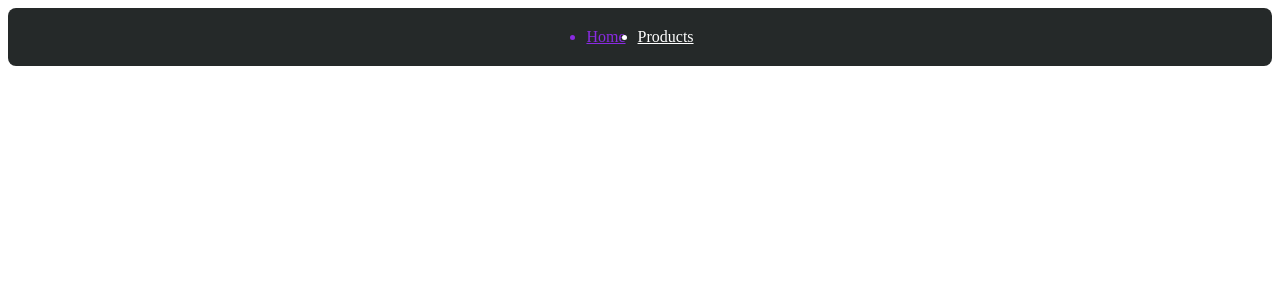
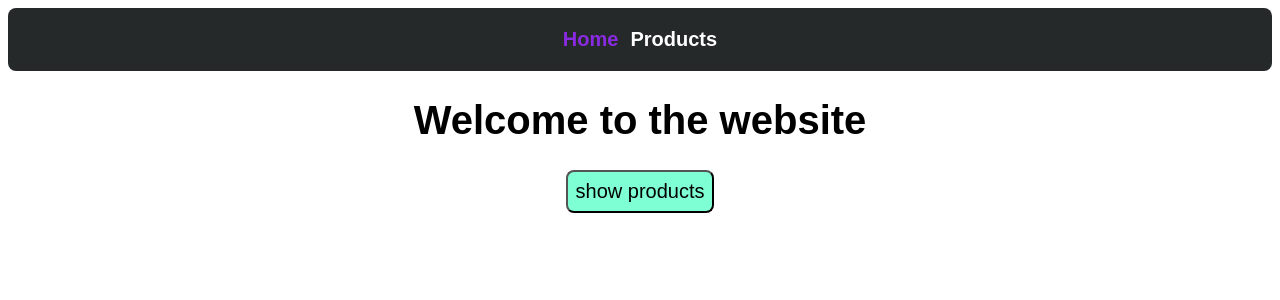
Before and after one commit to Johnny088/hillel_react_lesson46, a React (Vite) app: page / in a window 1280 px wide. Shown: the top 300 px of the page. Built offline with nearby package versions, Linux system fonts and the light colour scheme.

Commit message:
add form

```diff
--- a/src/components/App/App.tsx
+++ b/src/components/App/App.tsx
@@ -1,11 +1,16 @@
 import { Route, Routes } from 'react-router';
 import { Layout } from '../Layout/Layout';
+import { MainPage } from '../../pages/MainPage/MainPage';
+import { ProductPage } from '../../pages/ProductsPage/ProductsPage';
+import { ProductItemPage } from '../../pages/ProductItemPage/ProductItemPage';
 
 export const App = () => {
   return (
     <Routes>
       <Route path="/" element={<Layout />}>
-        {/* <Route index element={<}/> */}
+        <Route index element={<MainPage />} />
+        <Route path="products" element={<ProductPage />} />
+        <Route path="products/:id" element={<ProductItemPage />} />
       </Route>
     </Routes>
   );
--- a/src/components/NavBar/NavBar.tsx
+++ b/src/components/NavBar/NavBar.tsx
@@ -1,5 +1,5 @@
 import { NavLink } from 'react-router';
-import css from 'Navbar.module.css';
+import css from './Navbar.module.css';
 export const NavBar = () => {
   return (
     <nav>
--- a/src/index.css
+++ b/src/index.css
@@ -0,0 +1,14 @@
+body {
+  font-family: Arial, Helvetica, sans-serif;
+  font-size: 20px;
+}
+a {
+  text-decoration: none;
+  color: blue;
+  font-weight: bold;
+}
+
+li {
+  list-style: none;
+  font-weight: bold;
+}
--- /dev/null
+++ b/src/pages/MainPage/MainPage.module.css
@@ -0,0 +1,15 @@
+.container {
+  text-align: center;
+}
+button {
+  padding: 8px;
+  background-color: aquamarine;
+  border-radius: 8px;
+  font-size: 20px;
+  cursor: pointer;
+  transition: all 600ms ease;
+  &:hover {
+    background-color: rgb(25, 88, 67);
+    color: white;
+  }
+}
--- /dev/null
+++ b/src/pages/MainPage/MainPage.tsx
@@ -0,0 +1,12 @@
+import css from './MainPage.module.css';
+import { useNavigate } from 'react-router';
+
+export const MainPage = () => {
+  const navigate = useNavigate();
+  return (
+    <div className={css.container}>
+      <h1>Welcome to the website</h1>
+      <button onClick={() => navigate('/products')}>show products</button>
+    </div>
+  );
+};
--- /dev/null
+++ b/src/pages/ProductItemPage/ProductItemPage.tsx
@@ -0,0 +1,36 @@
+import { useQuery } from '@tanstack/react-query';
+import { useParams } from 'react-router';
+import type { ProductType } from '../../types/productType/productType';
+import { fetchProductsById } from '../../services/productServise';
+import { ErrorState } from '../../components/ErrorState/ErrorState';
+import { LoadingState } from '../../components/LoadingState/LoadingState';
+import css from './productItemPage.module.css';
+
+export const ProductItemPage = () => {
+  const { id } = useParams();
+  const {
+    data: product,
+    isError,
+    isLoading,
+  } = useQuery<ProductType>({
+    queryKey: ['product'],
+    queryFn: () => fetchProductsById(Number(id)),
+  });
+  return (
+    <>
+      {isError && <ErrorState />}
+      {isLoading && <LoadingState />}
+      {!isLoading && product && (
+        <div className={css.container}>
+          <p>{product.title}</p>
+          <img
+            className={css.img}
+            src={product?.images[0]}
+            alt={product.title}
+          />
+          <p>Description: {product.description}</p>
+        </div>
+      )}
+    </>
+  );
+};
--- /dev/null
+++ b/src/pages/ProductItemPage/productItemPage.module.css
@@ -0,0 +1,16 @@
+.container {
+  margin: 60px auto;
+  padding: 20px;
+  display: flex;
+  flex-direction: column;
+  gap: 8px;
+  align-items: center;
+  text-align: center;
+  justify-content: center;
+  width: 400px;
+  background-color: bisque;
+}
+.img {
+  width: 300px;
+  height: 300px;
+}
--- a/src/pages/ProductsPage/ProductsPage.tsx
+++ b/src/pages/ProductsPage/ProductsPage.tsx
@@ -0,0 +1,45 @@
+import { useQuery } from '@tanstack/react-query';
+import { fetchProducts } from '../../services/productServise';
+import type { ProductType } from '../../types/productType/productType';
+import { LoadingState } from '../../components/LoadingState/LoadingState';
+import { ErrorState } from '../../components/ErrorState/ErrorState';
+import { Link } from 'react-router';
+
+export const ProductPage = () => {
+  const {
+    data: products,
+    isError,
+    isLoading,
+  } = useQuery<ProductType[]>({
+    queryKey: ['products'],
+    queryFn: fetchProducts,
+  });
+  const selectChangeHandler = (selectedValue): void => {
+    console.log(selectedValue);
+  };
+  return (
+    <>
+      {isError && <ErrorState />}
+      {isLoading && <LoadingState />}
+      {!isLoading && products && products.length > 0 && (
+        <>
+          <form>
+            <select id="dropdownMenu" onChange={selectChangeHandler}>
+              <option value="asc">asc</option>
+              <option value="desk">desk</option>
+            </select>
+          </form>
+          <ul>
+            {products.map(product => (
+              <li key={product.id}>
+                <Link to={`${product.id}`}>
+                  <p>{product.title}</p>
+                </Link>
+              </li>
+            ))}
+          </ul>
+        </>
+      )}
+    </>
+  );
+};
--- a/src/services/productServise.ts
+++ b/src/services/productServise.ts
@@ -17,6 +17,7 @@ export const fetchProducts = async () => {
 };
 
 export const fetchProductsById = async (id: ProductType['id']) => {
+  console.log(id);
   const { data } = await axios.get<ProductType>(`${baseURL}/${id}`);
   return data;
 };
```
